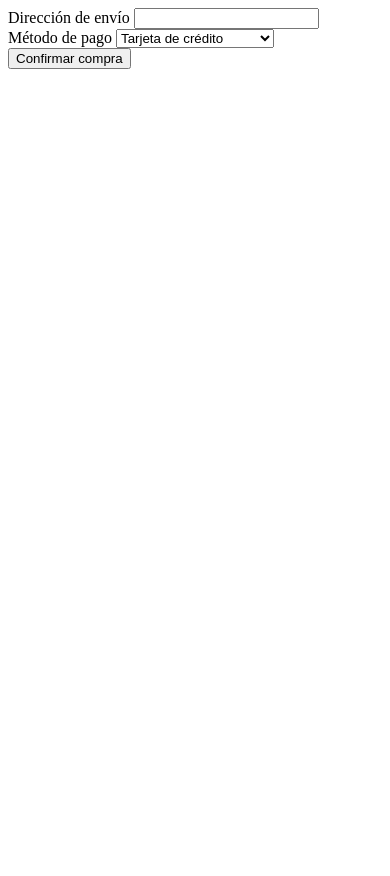
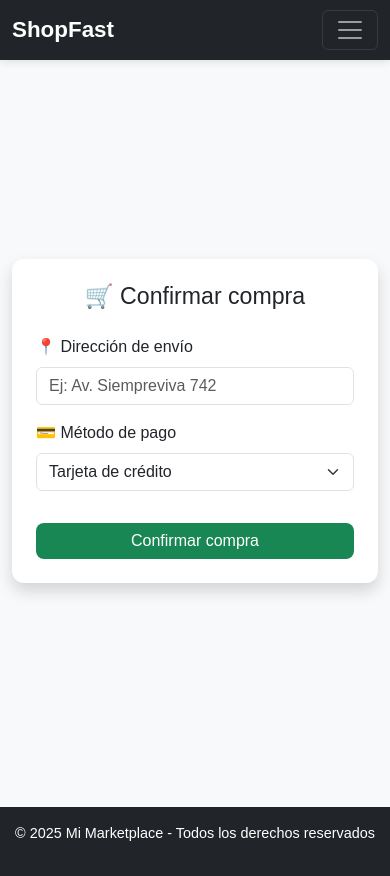
Before and after one commit to Chavo-st4r/Mi-Marketplace, a Django app: page /productos/carrito/ in a window 390 px wide. Before the commit the page ends 69 px from the top, so only its background shows below. Run offline with Django 5.2, Linux system fonts and the light colour scheme; a user stored in the database is signed in.

Commit message:
Primer Commit

```diff
--- a/mi_marketplace/templates/productos/carrito.html
+++ b/mi_marketplace/templates/productos/carrito.html
@@ -1,16 +1,31 @@
+{% extends 'base.html' %}
+{% block title %}Confirmar compra{% endblock %}
+
+{% block content %}
+<section class="d-flex justify-content-center align-items-center" style="min-height: 80vh;">
+  <div class="card shadow p-4" style="width: 100%; max-width: 500px;">
+    <h3 class="text-center mb-4">🛒 Confirmar compra</h3>
+
     <form method="post">
       {% csrf_token %}
+
       <div class="mb-3">
-        <label for="direccion" class="form-label">Dirección de envío</label>
-        <input type="text" class="form-control" id="direccion" name="direccion" required>
+        <label for="direccion" class="form-label">📍 Dirección de envío</label>
+        <input type="text" name="direccion" id="direccion" class="form-control" placeholder="Ej: Av. Siempreviva 742" required>
       </div>
+
       <div class="mb-3">
-        <label for="metodo_pago" class="form-label">Método de pago</label>
-        <select class="form-select" id="metodo_pago" name="metodo_pago" required>
+        <label for="metodo_pago" class="form-label">💳 Método de pago</label>
+        <select name="metodo_pago" id="metodo_pago" class="form-select" required>
           <option value="tarjeta">Tarjeta de crédito</option>
-            <option value="transferencia">Transferencia bancaria</option>
+          <option value="debito">Tarjeta de débito</option>
           <option value="efectivo">Pago en efectivo</option>
+          <option value="mercado_pago">Mercado Pago</option>
         </select>
       </div>
-    <button type="submit" class="btn btn-success">Confirmar compra</button>
+
+      <button type="submit" class="btn btn-success w-100 mt-3">Confirmar compra</button>
     </form>
+  </div>
+</section>
+{% endblock %}
--- a/mi_marketplace/urls.py
+++ b/mi_marketplace/urls.py
@@ -3,6 +3,14 @@ from django.urls import path, include
 from productos import views  # solo si tenés la vista home en productos/views.py
 from django.conf import settings
 from django.conf.urls.static import static
+from rest_framework.routers import DefaultRouter
+from productos.views_api import ProductoViewSet
+from rest_framework_simplejwt.views import (
+    TokenObtainPairView,
+    TokenRefreshView,
+)
+router = DefaultRouter()
+router.register(r'productos', ProductoViewSet)
 
 urlpatterns = [
     path('admin/', admin.site.urls),
@@ -10,6 +18,9 @@ urlpatterns = [
     path('usuarios/', include('usuarios.urls')),  # app usuarios
     path('productos/', include('productos.urls')),  # app productos
     path('accounts/', include('allauth.urls')),  # login social con allauth
+    path('api/token/', TokenObtainPairView.as_view(), name='token_obtain_pair'),
+    path('api/token/refresh/', TokenRefreshView.as_view(), name='token_refresh'),
+    path('api/', include(router.urls)),  # rutas de la API
 ]
 
 # Configuración para servir archivos estáticos y media en modo DEBUG
--- a/productos/views.py
+++ b/productos/views.py
@@ -4,7 +4,6 @@ from .forms import ProductoForm
 from django.contrib.auth.decorators import login_required
 from django.http import HttpResponseRedirect
 from django.urls import reverse
-
 
 # Simulación básica de carrito en sesión
 @login_required
@@ -28,11 +27,6 @@ def productos_view(request):
     productos = Producto.objects.all()
     carrito_ids = request.session.get('carrito', [])
     carrito_productos = Producto.objects.filter(id__in=carrito_ids)
-    return render(request, 'productos/productos.html', {
-        'productos': productos,
-        'carrito_productos': carrito_productos,
-    })
-
 
     # Filtros GET
     nombre = request.GET.get('nombre')
@@ -48,9 +42,15 @@ def productos_view(request):
     if categoria:
         productos = productos.filter(categoria__iexact=categoria)
     if precio_min:
-        productos = productos.filter(precio__gte=precio_min)
+        try:
+            productos = productos.filter(precio__gte=float(precio_min))
+        except ValueError:
+            pass
     if precio_max:
-        productos = productos.filter(precio__lte=precio_max)
+        try:
+            productos = productos.filter(precio__lte=float(precio_max))
+        except ValueError:
+            pass
     if talle:
         productos = productos.filter(talle__iexact=talle)
     if color:
@@ -60,8 +60,10 @@ def productos_view(request):
     elif orden == 'desc':
         productos = productos.order_by('-precio')
 
-    return render(request, 'productos/productos.html', {'productos': productos})
-
+    return render(request, 'productos/productos.html', {
+        'productos': productos,
+        'carrito_productos': carrito_productos,
+    })
 
 def publicar_producto(request):
     if request.method == 'POST':
--- /dev/null
+++ b/requirements.txt
@@ -0,0 +1,4 @@
+asgiref==3.11.0
+Django==5.2.8
+djangorestframework==3.16.1
+sqlparse==0.5.4
--- a/static/css/main.css
+++ b/static/css/main.css
@@ -0,0 +1,180 @@
+/* Tipografía moderna */
+body {
+  font-family: 'Poppins', sans-serif;
+  background-color: #f8f9fa;
+  color: #212529;
+  margin: 0;
+  padding: 0;
+}
+
+/* Navbar */
+.navbar {
+  box-shadow: 0 2px 8px rgba(0, 0, 0, 0.1);
+}
+
+.navbar-brand {
+  font-weight: bold;
+  font-size: 1.4rem;
+}
+
+.nav-link {
+  transition: color 0.3s ease;
+}
+
+.nav-link:hover {
+  color: #ffc107;
+}
+
+/* Footer */
+footer {
+  background-color: #212529;
+  color: #fff;
+  padding: 1rem 0;
+  text-align: center;
+  font-size: 0.9rem;
+}
+
+/* Botones */
+.btn {
+  border-radius: 8px;
+  font-weight: 500;
+  transition: all 0.3s ease;
+}
+
+.btn-primary {
+  background-color: #16580a;
+  border: none;
+}
+
+.btn-primary:hover {
+  background-color: #117004;
+}
+
+.btn-success {
+  background-color: #198754;
+  border: none;
+}
+
+.btn-success:hover {
+  background-color: #157347;
+}
+
+.btn-light:hover {
+  background-color: #f1f1f1;
+}
+
+/* Formularios */
+form label {
+  font-weight: 500;
+  margin-bottom: 0.3rem;
+}
+
+form input,
+form select,
+form textarea {
+  border-radius: 6px;
+  border: 1px solid #ced4da;
+  padding: 0.5rem;
+  width: 100%;
+}
+
+form input:focus,
+form select:focus,
+form textarea:focus {
+  border-color: #16580a;
+  box-shadow: 0 0 0 0.2rem rgba(22, 88, 10, 0.25);
+}
+
+form p {
+  margin-bottom: 1rem;
+}
+
+/* Tarjetas de producto */
+.card {
+  border: none;
+  border-radius: 12px;
+  overflow: hidden;
+  transition: transform 0.3s ease, box-shadow 0.3s ease;
+}
+
+.card:hover {
+  transform: scale(1.02);
+  box-shadow: 0 8px 20px rgba(0, 0, 0, 0.15);
+}
+
+.card-img-top {
+  height: 250px;
+  object-fit: cover;
+}
+
+/* Hero banner */
+.hero-banner {
+  background-image: url('../img/banner_ropa.avif');
+  background-size: cover;
+  background-position: center;
+  height: 80vh;
+  position: relative;
+  color: white;
+  display: flex;
+  align-items: center;
+  justify-content: center;
+  text-align: center;
+}
+
+.hero-banner::before {
+  content: "";
+  position: absolute;
+  inset: 0;
+  background: rgba(0, 0, 0, 0.5);
+}
+
+.hero-banner .container {
+  position: relative;
+  z-index: 2;
+}
+
+.hero-banner h1 {
+  font-size: 3rem;
+  font-weight: bold;
+}
+
+.hero-banner p {
+  font-size: 1.2rem;
+}
+
+/* Login y registro */
+.card-login,
+.card-register {
+  max-width: 500px;
+  margin: auto;
+  padding: 2rem;
+  border-radius: 12px;
+  box-shadow: 0 4px 16px rgba(0, 0, 0, 0.1);
+  background-color: white;
+}
+
+/* Google button */
+.btn-google {
+  display: flex;
+  align-items: center;
+  justify-content: center;
+  gap: 0.5rem;
+  border: 1px solid #ccc;
+  background-color: white;
+  transition: background-color 0.3s ease;
+}
+
+.btn-google:hover {
+  background-color: #f1f1f1;
+}
+
+/* Responsive */
+@media (max-width: 768px) {
+  .hero-banner h1 {
+    font-size: 2.2rem;
+  }
+
+  .card-img-top {
+    height: 200px;
+  }
+}
--- a/usuarios/urls.py
+++ b/usuarios/urls.py
@@ -1,8 +1,10 @@
 from django.urls import path
+from .views_api import RegisterView
 from . import views
 
 urlpatterns = [
     path('login/', views.login_view, name='login'),
     path('register/', views.register_view, name='register'),
     path('logout/', views.logout_view, name='logout'),
+    path('api/register/', RegisterView.as_view(), name='api_register'),
 ]
```
Also changed, not shown: mi_marketplace/settings.py (+11 -0 lines), mi_marketplace/templates/login.html (+16 -6 lines), mi_marketplace/templates/productos/publicar_producto.html (+28 -6 lines), mi_marketplace/templates/register.html (+14 -9 lines), productos/serializers.py (added, +9 -0 lines), productos/views_api.py (added, +14 -0 lines), render.yaml (added, +14 -0 lines), usuarios/views_api.py (added, +19 -0 lines), db.sqlite3, media/productos/jeanlevi.webp (added), static/img/google_logo.svg (added), 1 other file. Lines whose indentation alone changed are shown as unchanged.
